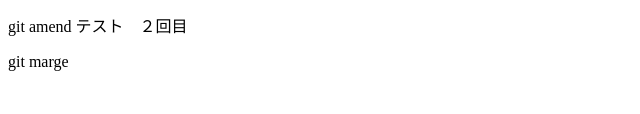
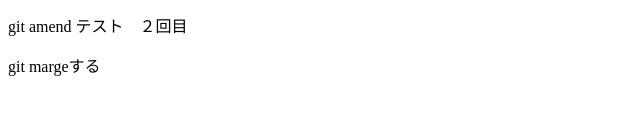
Before and after one commit to e20717/intro_git, a plain HTML site: page index.html in a window 1280 px wide. Shown: the part 244-358 px from the top of the page, 0-640 px from the left. Drawn offline with Linux system fonts and the light colour scheme.

Commit message:
git marge commit

```diff
--- a/index.html
+++ b/index.html
@@ -5,4 +5,4 @@
 <p>git checkout確認したよ</p>
 <p>git checkout　git reset HEAD するよ</p>
 <P>git amend テスト　２回目</P>
-<P>git marge</P>
+<P>git margeする</P>
```
